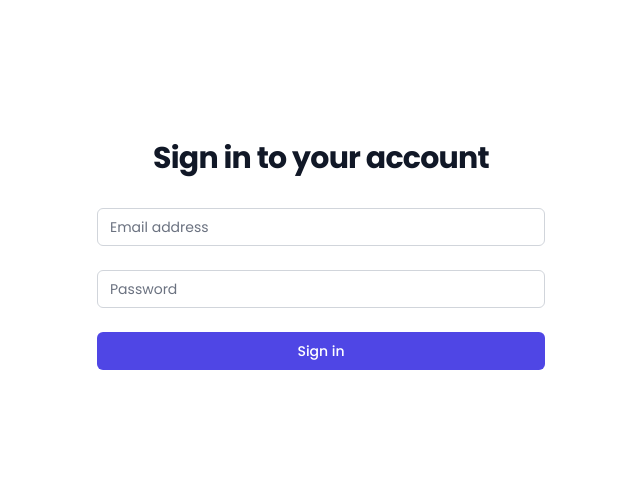
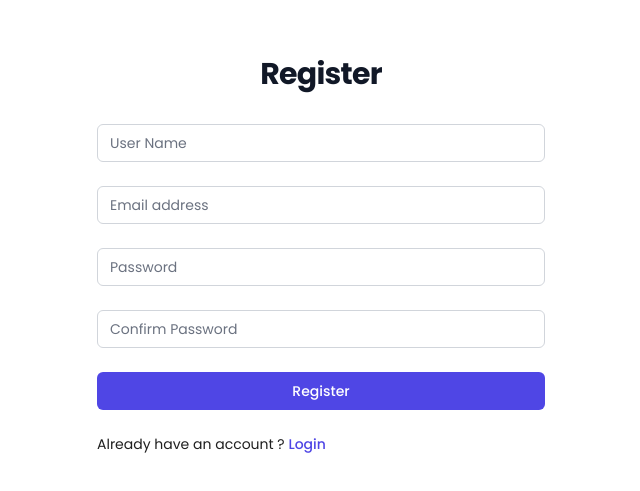
Before and after one commit to shanifkshareef-hub/chat-app, a React (Vite) app in the folder frontend/: page /register in a window 1280 px wide. Before the commit this address led to /login. Shown: the part 157-648 px from the top of the page, without its empty margins (319-959 px from the left). Built offline with nearby package versions, Linux system fonts and the light colour scheme; no server answers.

Commit message:
integrated auth apis

```diff
--- a/frontend/package.json
+++ b/frontend/package.json
@@ -15,7 +15,8 @@
     "jsrsasign": "^11.1.0",
     "react": "^18.2.0",
     "react-dom": "^18.2.0",
-    "react-router-dom": "^6.8.1"
+    "react-router-dom": "^6.8.1",
+    "socket.io-client": "^4.7.5"
   },
   "devDependencies": {
     "@types/jsonwebtoken": "^9.0.1",
--- a/frontend/src/layouts/Main.tsx
+++ b/frontend/src/layouts/Main.tsx
@@ -4,7 +4,6 @@ import { useState } from "react";
 
 import { AppstoreOutlined } from "@ant-design/icons";
 
-import Logo from "@assets/logo.png";
 import Header from "@components/Header";
 import Sider from "@components/Sider";
 import { ItemType } from "antd/es/menu/hooks/useItems";
@@ -18,37 +17,14 @@ const Main = () => {
   const menuItems: ItemType[] = [
     {
       icon: <AppstoreOutlined />,
-      key: "/app/dashboard",
-      label: "Dashboard",
-    },
-    {
-      icon: <AppstoreOutlined />,
-      key: "/app/menu",
-      label: "Menu",
-      children: [
-        {
-          icon: <AppstoreOutlined />,
-          key: "/app/menu/submenu1",
-          label: "SubMenu1",
-        },
-        {
-          icon: <AppstoreOutlined />,
-          key: "/app/menu/submenu2",
-          label: "SubMenu2",
-        },
-      ],
+      key: "/app/chat",
+      label: "Chat",
     },
   ];
 
   return (
     <Layout className="h-full">
       <Sider collapsed={collapsed} onCollapse={(value) => setCollapsed(value)}>
-        <img
-          src={Logo}
-          alt={"Contructly logo"}
-          className="logo h-16 w-16 m-auto pt-4"
-        />
-
         <Menu
           onSelect={({ key }) => {
             navigate(key);
--- a/frontend/src/pages/Chat/Chat.tsx
+++ /dev/null
@@ -1,7 +0,0 @@
-import React from "react";
-
-const Chat = () => {
-  return <div>Chat</div>;
-};
-
-export default Chat;
--- /dev/null
+++ b/frontend/src/pages/Chat/index.tsx
@@ -0,0 +1,58 @@
+import React, { useEffect } from "react";
+import { connect } from "socket.io-client";
+
+const Chat = () => {
+  const socket = connect("http://localhost:8000", {
+    query: { token: localStorage.getItem("token") },
+  });
+
+  useEffect(() => {
+    socket.on("chat message", (data) => {
+      console.log(data);
+      // setMessagesReceived((state) => [
+      //   ...state,
+      //   {
+      //     message: data.message,
+      //     username: data.username,
+      //     __createdtime__: data.__createdtime__,
+      //   },
+      // ]);
+    });
+    return () => {
+      socket.off("chat message");
+    };
+  }, [socket]);
+
+  return (
+    <div>
+      <div className="bg-white rounded-md">
+        <div className="border rounded-md p-4 border-gray-300">
+          <p className="font-semibold">Messages</p>
+        </div>
+        <div className="p-4"></div>
+        <div className="p-4">
+          <div className="mt-4 ">
+            <textarea
+              name=""
+              className="block w-full appearance-none  rounded-md border border-gray-300 px-3 py-2 text-gray-900 placeholder-gray-500 focus:z-10 focus:border-indigo-500 focus:outline-none focus:ring-indigo-500 sm:text-sm"
+              placeholder="Enter message..."
+            />
+            <div className="my-4 w-fit ml-auto">
+              <button
+                onClick={() => {
+                  socket.emit("chat message", { message: "hiii" });
+                }}
+                type="submit"
+                className="group relative flex flex-1 justify-center rounded-md border border-transparent bg-indigo-600 py-2 px-4 text-sm font-medium text-white hover:bg-indigo-700 focus:outline-none focus:ring-2 focus:ring-indigo-500 focus:ring-offset-2"
+              >
+                Send
+              </button>
+            </div>
+          </div>
+        </div>
+      </div>
+    </div>
+  );
+};
+
+export default Chat;
--- a/frontend/src/pages/Login/index.tsx
+++ b/frontend/src/pages/Login/index.tsx
@@ -1,5 +1,5 @@
 import { Form } from "antd";
-import { useNavigate } from "react-router-dom";
+import { Link, useNavigate } from "react-router-dom";
 import Services from "@services/auth";
 import { LoginData } from "src/interfaces/common";
 
@@ -12,8 +12,12 @@ const Login = () => {
     const resp = await Services.login(values);
 
     if (resp && resp.status && resp.data) {
+      const res = await Services.getPk();
       localStorage.setItem("token", resp.data.token);
-      navigate("/app/chat");
+      if (res && res.status && res.data) {
+        localStorage.setItem("pk", res.data);
+        navigate("/app/chat", { replace: true });
+      }
     }
   };
 
@@ -69,6 +73,17 @@ const Login = () => {
               Sign in
             </button>
           </div>
+          <p className="text-sm mt-2">
+            Don't have an account ?{" "}
+            <span
+              onClick={() => {
+                navigate("/register");
+              }}
+              className="font-medium cursor-pointer text-indigo-600 hover:text-indigo-500 "
+            >
+              Register
+            </span>
+          </p>
         </Form>
       </div>
     </div>
--- a/frontend/src/pages/Register/index.tsx
+++ b/frontend/src/pages/Register/index.tsx
@@ -1,7 +1,135 @@
 import React from "react";
+import { useNavigate } from "react-router-dom";
+import { RegisterData } from "src/interfaces/common";
+import Services from "@services/auth";
+import { Form } from "antd";
 
 const Register = () => {
-  return <div>Register</div>;
+  let navigate = useNavigate();
+
+  const onFinish = async (
+    values: RegisterData & { confirmPassword: string }
+  ) => {
+    console.log(values);
+
+    const { confirmPassword, ...rest } = values;
+    const resp = await Services.register(rest);
+
+    if (resp && resp.status && resp.data) {
+      navigate("/login");
+    }
+  };
+
+  return (
+    <div className="flex min-h-full items-center justify-center py-12 px-4 sm:px-6 lg:px-8 overflow-hidden ob">
+      <div className="w-full z-10 max-w-md space-y-8">
+        <div>
+          <h2 className="mt-6 text-center text-3xl font-bold tracking-tight text-gray-900">
+            Register
+          </h2>
+        </div>
+        <Form
+          className="mt-8 space-y-6 w-full"
+          initialValues={{
+            email: undefined,
+            password: undefined,
+            confirmPassword: undefined,
+          }}
+          onFinish={onFinish}
+          autoComplete="off"
+        >
+          <Form.Item
+            name="userName"
+            rules={[{ required: true, message: "Please input user name!" }]}
+          >
+            <input
+              id="user-name"
+              name="text"
+              type="text"
+              required
+              className=" block w-full appearance-none  rounded-md border border-gray-300 px-3 py-2 text-gray-900 placeholder-gray-500 focus:z-10 focus:border-indigo-500 focus:outline-none focus:ring-indigo-500 sm:text-sm"
+              placeholder="User Name"
+            />
+          </Form.Item>
+          <Form.Item
+            name="email"
+            rules={[{ required: true, message: "Please input your email!" }]}
+          >
+            <input
+              id="email-address"
+              name="email"
+              type="email"
+              autoComplete="email"
+              required
+              className=" block w-full appearance-none  rounded-md border border-gray-300 px-3 py-2 text-gray-900 placeholder-gray-500 focus:z-10 focus:border-indigo-500 focus:outline-none focus:ring-indigo-500 sm:text-sm"
+              placeholder="Email address"
+            />
+          </Form.Item>
+          <Form.Item
+            name="password"
+            rules={[{ required: true, message: "Please input your password!" }]}
+          >
+            <input
+              id="password"
+              type="password"
+              required
+              className="relative block w-full appearance-none rounded-md border border-gray-300 px-3 py-2 text-gray-900 placeholder-gray-500 focus:z-10 focus:border-indigo-500 focus:outline-none focus:ring-indigo-500 sm:text-sm"
+              placeholder="Password"
+            />
+          </Form.Item>
+          <Form.Item
+            name="confirmPassword"
+            rules={[
+              {
+                required: true,
+                message: "Please confirm your password!",
+              },
+              ({ getFieldValue }) => ({
+                validator(_, value) {
+                  if (!value || getFieldValue("password") === value) {
+                    return Promise.resolve();
+                  }
+                  return Promise.reject(
+                    new Error("The new password that you entered do not match!")
+                  );
+                },
+              }),
+            ]}
+          >
+            <input
+              id="password"
+              type="password"
+              required
+              className="relative block w-full appearance-none rounded-md border border-gray-300 px-3 py-2 text-gray-900 placeholder-gray-500 focus:z-10 focus:border-indigo-500 focus:outline-none focus:ring-indigo-500 sm:text-sm"
+              placeholder="Confirm Password"
+            />
+          </Form.Item>
+
+          <div className="flex flex-row space-x-4">
+            <button
+              type="submit"
+              className="group relative flex flex-1 justify-center rounded-md border border-transparent bg-indigo-600 py-2 px-4 text-sm font-medium text-white hover:bg-indigo-700 focus:outline-none focus:ring-2 focus:ring-indigo-500 focus:ring-offset-2"
+            >
+              <span className="absolute inset-y-0 left-0 flex items-center pl-3"></span>
+              Register
+            </button>
+          </div>
+
+          <p className="text-sm mt-2">
+            Already have an account ?{" "}
+            <span
+              onClick={() => {
+                navigate("/login");
+              }}
+              className="font-medium cursor-pointer text-indigo-600 hover:text-indigo-500 "
+            >
+              Login
+            </span>
+          </p>
+        </Form>
+      </div>
+    </div>
+  );
 };
 
 export default Register;
--- a/frontend/src/routes.tsx
+++ b/frontend/src/routes.tsx
@@ -5,12 +5,9 @@ import { isAuthenticated } from "@utils/helpers";
 import Main from "@layouts/Main";
 
 import Login from "@pages/Login";
-import Dashboard from "@pages/Dashboard";
 
-import Menu1 from "@components/Menu/Menu1";
-import Menu2 from "@components/Menu/Menu2";
-import NewForm from "@pages/Form";
-import Chat from "@pages/Chat/Chat";
+import Chat from "@pages/Chat";
+import Register from "@pages/Register";
 
 const Private = ({ element }: { element: JSX.Element }) => {
   return isAuthenticated() ? element : <Navigate to={"/login"} />;
@@ -22,6 +19,10 @@ const routes: RouteObject[] = [
     element: <Login />,
   },
   {
+    path: "/register",
+    element: <Register />,
+  },
+  {
     path: "app",
     element: <Private element={<Main />} />,
     children: [
@@ -31,14 +32,14 @@ const routes: RouteObject[] = [
       },
     ],
   },
-  {
-    path: "*",
-    element: isAuthenticated() ? (
-      <Navigate to={"/app/chat"} />
-    ) : (
-      <Navigate to={"/login"} />
-    ),
-  },
+  // {
+  //   path: "*",
+  //   element: isAuthenticated() ? (
+  //     <Navigate to={"/app/chat"} />
+  //   ) : (
+  //     <Navigate to={"/login"} />
+  //   ),
+  // },
 ];
 
 export default routes;
--- a/frontend/src/styles/index.css
+++ b/frontend/src/styles/index.css
@@ -1,4 +1,4 @@
-@import url('https://fonts.googleapis.com/css2?family=Poppins:wght@100;200;300;400;500;600;700;800;900&display=swap');
+@import url("https://fonts.googleapis.com/css2?family=Poppins:wght@100;200;300;400;500;600;700;800;900&display=swap");
 
 @tailwind base;
 @tailwind components;
@@ -25,8 +25,11 @@
   font-variant: normal;
 }
 
-
 body {
   width: 100%;
   height: 100%;
 }
+
+.ant-layout .ant-layout-sider {
+  background: white;
+}
```
